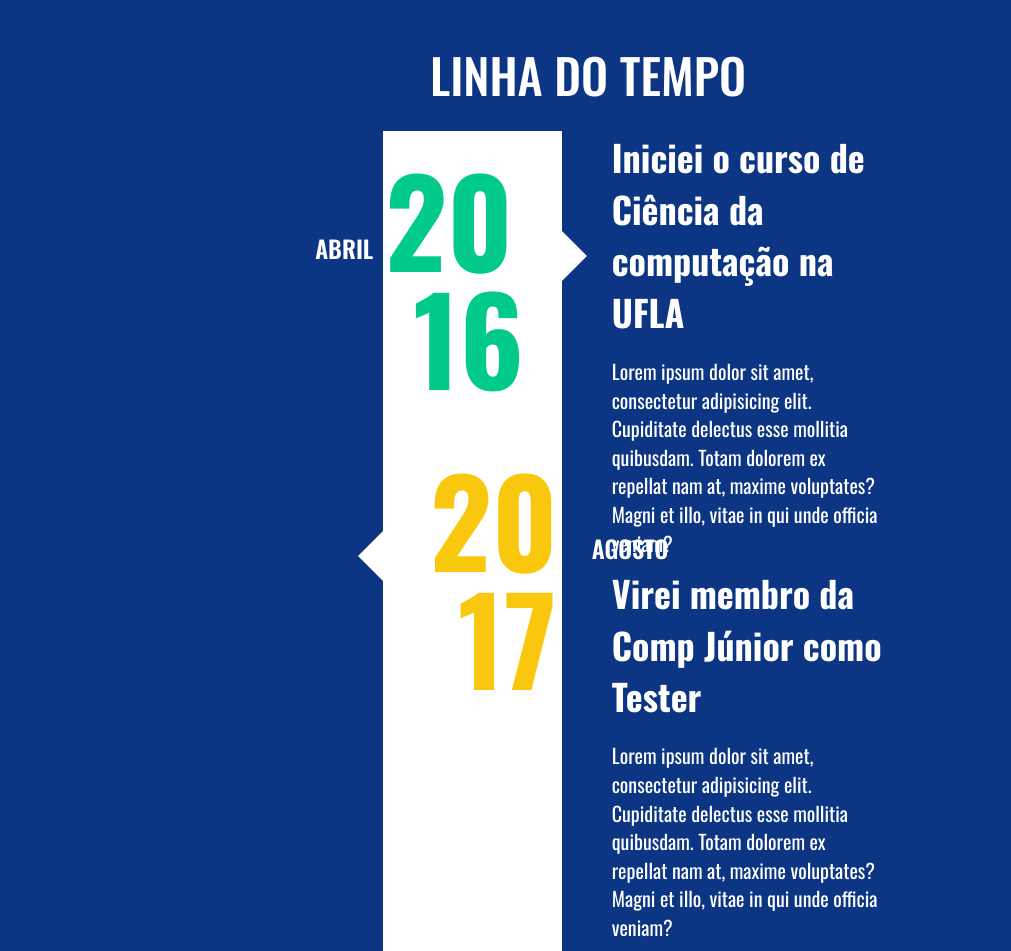
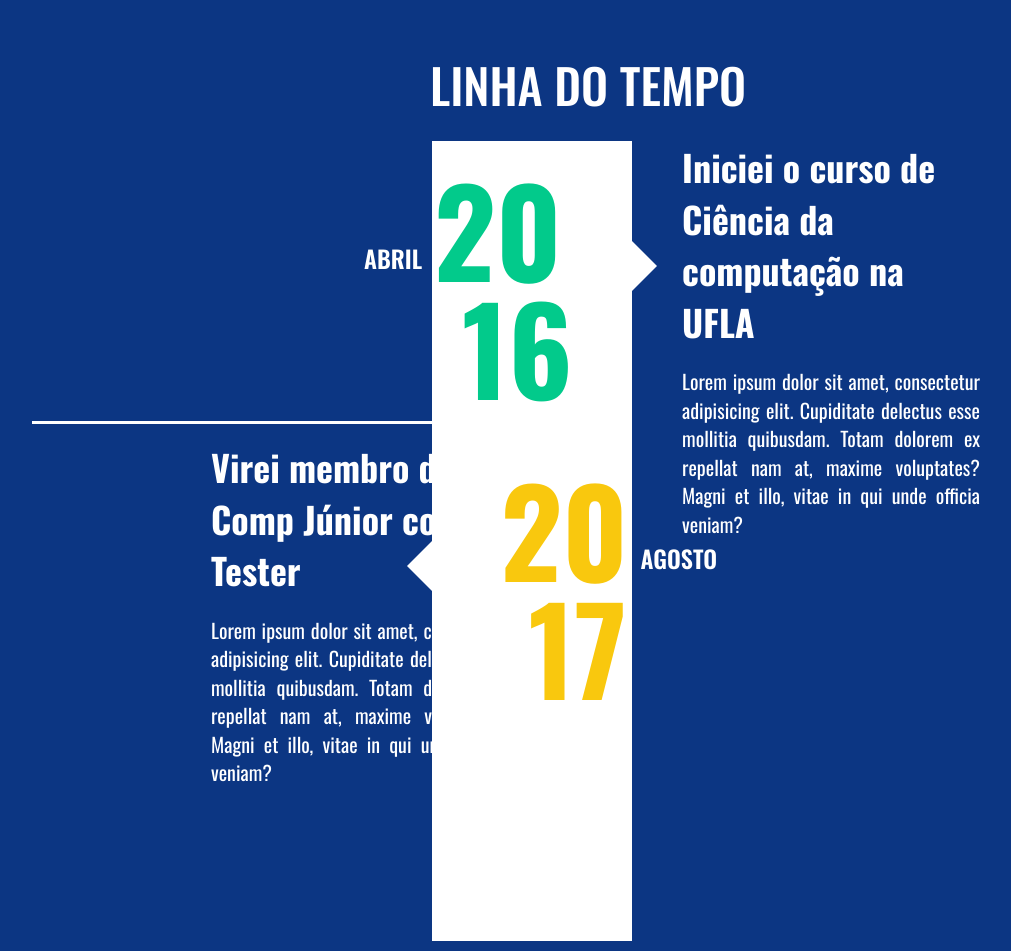
Before and after one commit to Heuller11/curriculum, a plain HTML site: page index.html in a window 1280 px wide. Shown: the part 1480-2431 px from the top of the page, without its empty margins (52-1063 px from the left). Drawn offline with nearby package versions, Linux system fonts and the light colour scheme.

Commit message:
more adjusts in timeline

```diff
--- a/css/timeline.css
+++ b/css/timeline.css
@@ -36,14 +36,14 @@
 
 .timeline-content {
     display: flex;
-    width: 60%;
-    justify-content: center;
+    width: 80%;
+    justify-content: end;
     position: relative;
 }
 
 .description {
-    padding-left: 50px;
-    width: 60%;
+    width: 38%;
+    margin-left: 50px;
 }
 
 .description span {
@@ -56,6 +56,14 @@
     color: white;
     font-size: 20px;
     padding-top: 20px;
+    text-align: justify;
+}
+
+.description-left.comp {
+    width: 38%;
+    position: absolute;
+    left: 15px;
+    top: 300px;
 }
 
 .year {
@@ -100,6 +108,15 @@
     top: 400px;
 }
 
+.line {
+    position: absolute;
+    left: -400px;
+    top: 280px;
+    width: 400px;
+    height: 3px;
+    background-color: #ffffff;
+}
+
 .month .august {
     top: 400px;
     right: -285px;
--- a/index.html
+++ b/index.html
@@ -90,6 +90,7 @@
                 </p> -->
                 <div class="flag">
                 </div>
+                <div class="line"></div>
                 <div class="flag x1">
                 </div>
             </div>
@@ -102,7 +103,7 @@
                         maxime voluptates? Magni et illo, vitae in qui unde officia veniam?
                     </p>
                 </div>
-                <div class="description-right comp">
+                <div class="description-left comp">
                     <span>Virei membro da Comp Júnior como Tester</span>
                     <p>
                         Lorem ipsum dolor sit amet, consectetur adipisicing elit.
```
